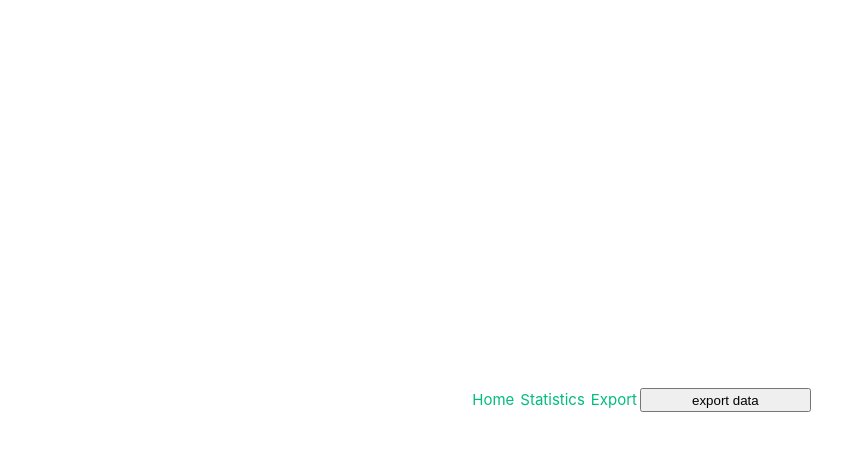
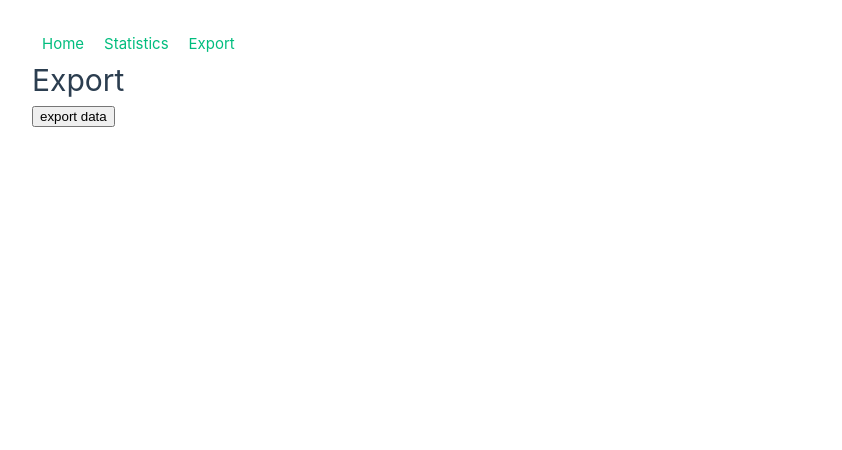
Before and after one commit to FilipTarajko/finance-manager, a Vue app: page /export in a window 1280 px wide. Shown: the top 450 px of the page, without its empty margins (0-842 px from the left). Built offline with nearby package versions, Linux system fonts and the light colour scheme.

Commit message:
Improve navigation styling

```diff
--- a/src/assets/main.css
+++ b/src/assets/main.css
@@ -12,7 +12,7 @@ a,
   text-decoration: none;
   color: hsla(160, 100%, 37%, 1);
   transition: 0.4s;
-  padding: 3px;
+  padding: 10px;
 }
 
 @media (hover: hover) {
@@ -21,6 +21,7 @@ a,
   }
 }
 
+/*
 @media (min-width: 1024px) {
   body {
     display: flex;
@@ -32,4 +33,4 @@ a,
     grid-template-columns: 1fr 1fr;
     padding: 0 2rem;
   }
-}
+} */
--- a/src/views/ExportView.vue
+++ b/src/views/ExportView.vue
@@ -27,5 +27,6 @@ function exportData() {
 </script>
 
 <template>
+    <h1>Export</h1>
     <button @click="exportData">export data</button>
 </template>
```
